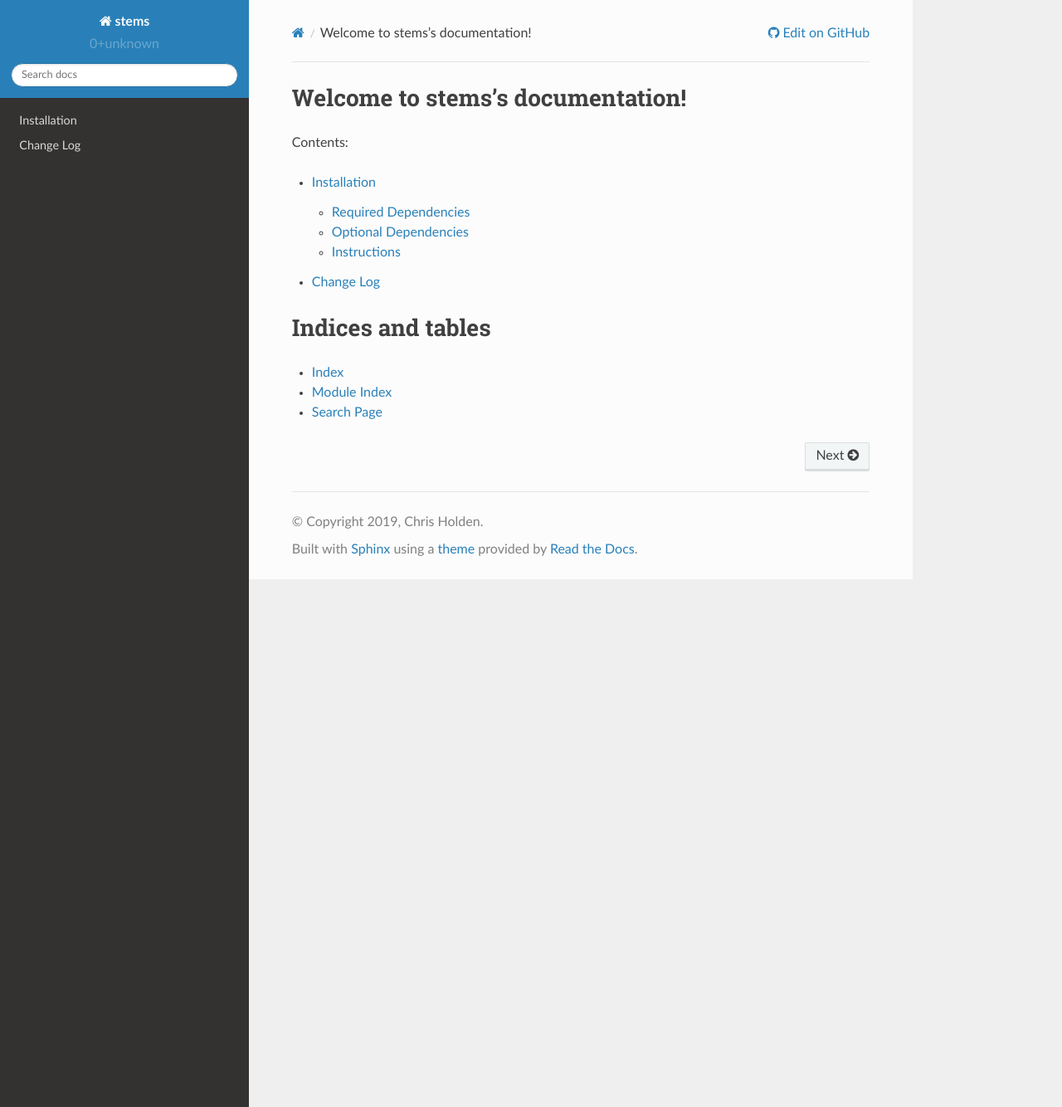
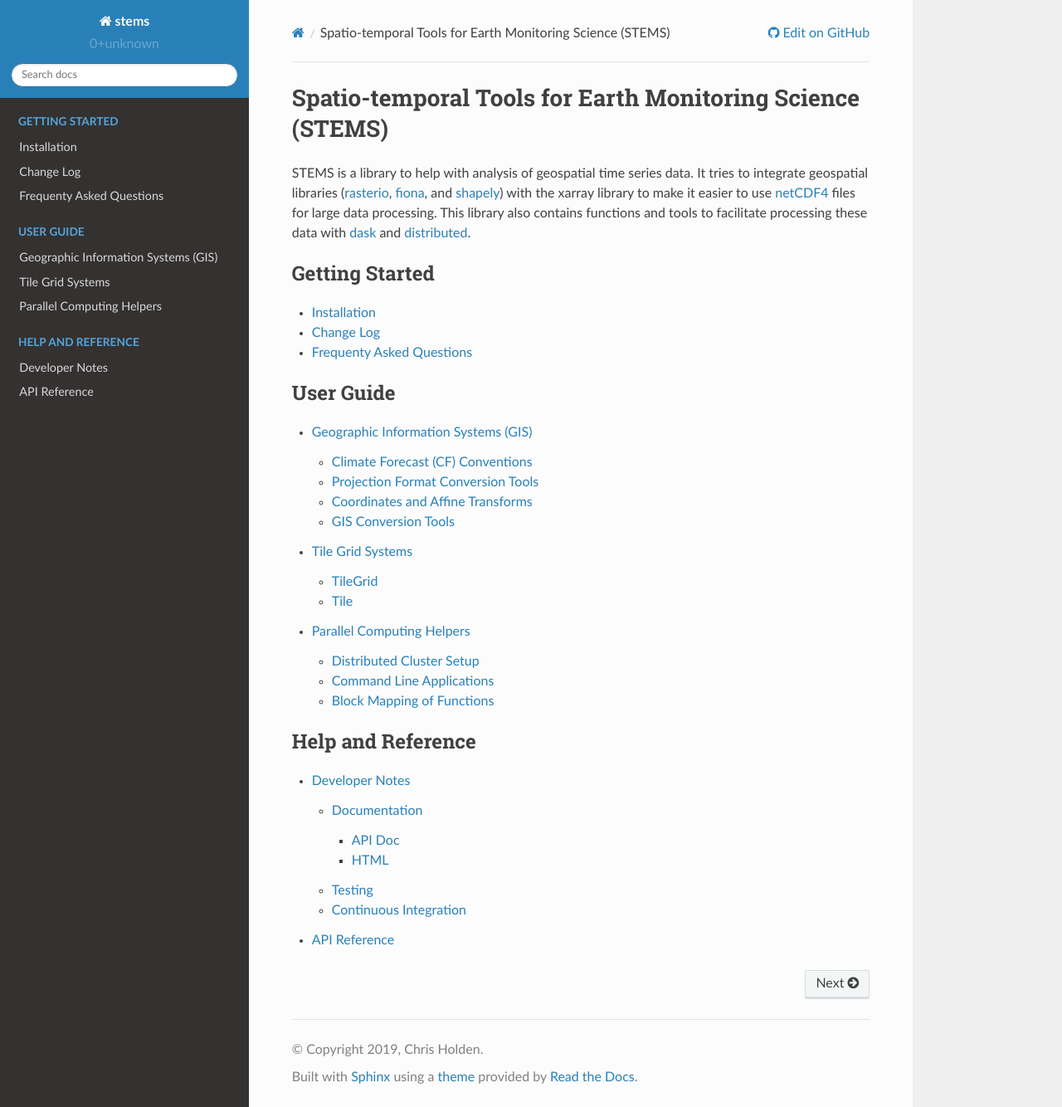
Before and after one commit to ceholden/stems, a Sphinx documentation site: the page built from docs/source/index.rst, in a window 1280 px wide and 1334 px high. Shown: the whole window at 83% size. Built offline with Sphinx 7.4.7 and the Read the Docs theme 2.0.0, drawn with Linux system fonts in a browser that asks for light colours.

Commit message:
Add afternoon work on docs

```diff
--- /dev/null
+++ b/docs/source/api.rst
@@ -0,0 +1,9 @@
+.. _api:
+
+=============
+API Reference
+=============
+
+* :ref:`genindex`
+* :ref:`modindex`
+* :ref:`search`
--- a/docs/source/conf.py
+++ b/docs/source/conf.py
@@ -40,7 +40,32 @@ import stems
 
 # Add any Sphinx extension module names here, as strings. They can be
 # extensions coming with Sphinx (named 'sphinx.ext.*') or your custom ones.
-extensions = ['sphinx.ext.autodoc', 'sphinx.ext.viewcode']
+extensions = [
+    'sphinx.ext.autodoc',
+    'sphinx.ext.autosummary',
+    'sphinx.ext.intersphinx',
+    'sphinx.ext.mathjax',
+    'sphinx.ext.napoleon',
+    'sphinx.ext.todo',
+    'sphinx.ext.viewcode',
+]
+
+# Mapping to other project docs so we can link to classes, functions, etc
+_py_version = f'{sys.version_info.major}.{sys.version_info.minor}'
+intersphinx_mapping = {
+    'python': (f'https://docs.python.org/{_py_version}/', None),
+    'numpy': ('http://docs.scipy.org/doc/numpy/', None),
+    'np': ('http://docs.scipy.org/doc/numpy/', None),
+    'pandas': ('http://pandas.pydata.org/pandas-docs/stable/', None),
+    'pd': ('http://pandas.pydata.org/pandas-docs/stable/', None),
+    'xarray': ('http://xarray.pydata.org/en/stable/', None),
+    'xr': ('http://xarray.pydata.org/en/stable/', None),
+    'dask': ('http://docs.dask.org/en/latest/', None),
+    'fiona': ('https://fiona.readthedocs.io/en/latest/', None),
+    'rasterio': ('https://rasterio.readthedocs.io/en/latest/', None),
+    'shapely': ('https://shapely.readthedocs.io/en/latest/', None),
+    'sklearn': ('http://scikit-learn.org/stable', None),
+}
 
 # Add any paths that contain templates here, relative to this directory.
 templates_path = ['_templates']
--- /dev/null
+++ b/docs/source/dev.rst
@@ -0,0 +1,71 @@
+.. _dev:
+
+===============
+Developer Notes
+===============
+
+Documentation
+=============
+
+We use Sphinx to generate documentation. Docstrings will be parsed using
+the Napoleon Sphinx extension and should follow the `NumPy style`_ shown in
+Napoleon's docs, which is based on the full `Numpy Style Guide`_. This is
+the same style used by `scikit-learn`_ and xarray_, for example.
+
+
+API Doc
+-------
+
+When adding new modules, update the API docs for the new code:
+
+.. code-block:: console
+
+   cd docs/
+   sphinx-apidoc -f -e -o source/stems ../stems
+
+HTML
+----
+
+The build process for HTML can be run using ``make``:
+
+.. code-block:: console
+
+   cd docs/
+   make html
+
+The output HTML files will be put in ``docs/build/html/``.
+
+Testing
+=======
+
+We use pytest_ to run our unit and integration tests, and rely on the
+following plugins:
+
+- pytest-cov
+- pytest-lazy-fixture
+- pytest-runner
+
+See pytest's documentation for full details on how to run it, but one example
+of how to run tests might be:
+
+.. code-block:: console
+
+   py.test -r stems/ --cov=stems/ --cov-report=term
+
+
+This command will run the tests, measure the test coverage against the lines of
+code in the stems package, and report the coverage summary statistics to
+the terminal.
+
+Continuous Integration
+======================
+
+We use `Travis CI`_ for continuous integration testing.
+
+
+.. _xarray: http://xarray.pydata.org
+.. _scikit-learn: https://scikit-learn.org
+.. _Numpy Style Guide: https://github.com/numpy/numpy/blob/master/doc/HOWTO_DOCUMENT.rst.txt
+.. _Numpy Style: https://sphinxcontrib-napoleon.readthedocs.io/en/latest/index.html
+.. _pytest: https://docs.pytest.org
+.. _Travis CI: https://docs.travis-ci.com/
--- /dev/null
+++ b/docs/source/faq.rst
@@ -0,0 +1,5 @@
+.. _faq:
+
+=========================
+Frequenty Asked Questions
+=========================
--- /dev/null
+++ b/docs/source/gis.rst
@@ -0,0 +1,13 @@
+.. _gis:
+
+Geographic Information Systems (GIS)
+====================================
+
+GIS utilities
+
+.. toctree::
+
+   gis_conventions
+   gis_projections
+   gis_coords
+   gis_convert
--- /dev/null
+++ b/docs/source/gis_conventions.rst
@@ -0,0 +1,12 @@
+.. _gis_conventions:
+
+Climate Forecast (CF) Conventions
+=================================
+
+.. currentmodule:: stems.gis.conventions
+
+.. autosummary::
+   :toctree: generated/
+
+   create_grid_mapping
+   create_coordinates
--- /dev/null
+++ b/docs/source/gis_grids.rst
@@ -0,0 +1,86 @@
+.. _gis_grids:
+
+=================
+Tile Grid Systems
+=================
+
+
+.. currentmodule:: stems.gis.grids
+
+
+TileGrid
+========
+
+.. autosummary::
+
+   TileGrid
+   load_grids
+
+Attributes
+----------
+
+.. autosummary::
+
+   TileGrid.ul
+   TileGrid.crs
+   TileGrid.res
+   TileGrid.size
+   TileGrid.limits
+   TileGrid.name
+   TileGrid.rows
+   TileGrid.cols
+   TileGrid.nrow
+   TileGrid.ncol
+   TileGrid.transform
+
+Geometry Tools
+--------------
+
+Methods for finding :py:class:`Tile`\s that intersect with your geospatial data.
+
+.. autosummary::
+
+   TileGrid.point_to_tile
+   TileGrid.bounds_to_tiles
+   TileGrid.roi_to_tiles
+
+Export
+------
+
+.. autosummary::
+
+    TileGrid.to_dict
+    TileGrid.from_dict
+    TileGrid.geojson
+
+
+Dictionary Interface
+--------------------
+
+You can grab :py:class:`Tile` from the :py:class:`TileGrid` by
+indexing the row and column (or vertical, horizontal) as you would a ``dict``.
+
+.. autosummary::
+
+   TileGrid.__getitem__
+   TileGrid.__len__
+   TileGrid.__iter__
+
+Tile
+====
+
+.. autosummary::
+
+    Tile.index
+    Tile.crs
+    Tile.bounds
+    Tile.res
+    Tile.size
+    Tile.vertical
+    Tile.horizontal
+    Tile.transform
+    Tile.bbox
+    Tile.width
+    Tile.height
+    Tile.coords
+    Tile.geojson
--- /dev/null
+++ b/docs/source/gis_projections.rst
@@ -0,0 +1,8 @@
+.. _gis_projections:
+
+
+Projection Format Conversion Tools
+==================================
+
+.. automodule:: stems.gis.projections
+   :members:
--- a/docs/source/history.rst
+++ b/docs/source/history.rst
@@ -1 +1,3 @@
+.. _history:
+
 .. include:: ../../CHANGELOG.rst
--- a/docs/source/index.rst
+++ b/docs/source/index.rst
@@ -1,17 +1,42 @@
-Welcome to stems's documentation!
-======================================
+.. _index:
 
-Contents:
+Spatio-temporal Tools for Earth Monitoring Science (STEMS)
+==========================================================
+
+STEMS is a library to help with analysis of geospatial time series data. It
+tries to integrate geospatial libraries (rasterio_, fiona_, and
+shapely_) with the xarray library to make it easier to use netCDF4_
+files for large data processing. This library also contains functions and tools
+to facilitate processing these data with dask_ and distributed_.
+
+
+.. toctree::
+   :maxdepth: 1
+   :caption: Getting Started
+
+   install
+   history
+   faq
 
 .. toctree::
    :maxdepth: 2
+   :caption: User Guide
 
-   install
-   history
+   gis
+   gis_grids
+   parallel
 
-Indices and tables
-==================
 
-* :ref:`genindex`
-* :ref:`modindex`
-* :ref:`search`
+.. toctree::
+   :caption: Help and Reference
+
+   dev
+   api
+
+.. _rasterio: https://rasterio.readthedocs.io
+.. _fiona: https://fiona.readthedocs.io/
+.. _shapely: https://shapely.readthedocs.io/
+.. _xarray: http://xarray.pydata.org
+.. _dask: http://docs.dask.org/en/latest/
+.. _distributed: http://distributed.dask.org/en/latest/
+.. _netCDF4: http://unidata.github.io/netcdf4-python/
--- a/docs/source/install.rst
+++ b/docs/source/install.rst
@@ -83,6 +83,7 @@ the ``ci/`` directory (we use these for our continuous integration tests):
 With the conda environment created, you can activate it as follows:
 
 .. code-block:: console
+
    $ conda activate stems
 
 You should now be ready to install stems.
--- /dev/null
+++ b/docs/source/parallel.rst
@@ -0,0 +1,66 @@
+.. _parallel:
+
+
+Parallel Computing Helpers
+==========================
+
+The stems project has tries to help facilitate running geospatial time series
+analysis in parallel using dask_ and `dask.distributed`_.
+
+
+Distributed Cluster Setup
+-------------------------
+
+This package contains a few functions that help create and shutdown
+:py:class:`distributed.LocalCluster`
+
+.. autofunction:: stems.executor.setup_executor
+.. autofunction:: stems.executor.executor_info
+
+Command Line Applications
+-------------------------
+
+When building command line applications, you can use some of the Click_-based
+callbacks and program arguments or options.
+
+.. autodata:: stems.cli.options.opt_nprocs
+.. autodata:: stems.cli.options.opt_nprocs
+.. autodata:: stems.cli.options.opt_nprocs
+.. autofunction:: stems.cli.options.cb_executor
+.. autofunction:: stems.cli.options.close_scheduler
+
+
+Block Mapping of Functions
+--------------------------
+
+The :py:mod:`stems.parallel` module contains functions that help you run
+functions on chunks of data.
+
+The functions, :py:func:`stems.parallel.iter_chunks` and
+:py:func:`stems.parallel.iter_noncore_chunks` assist you in iterating across
+blocks of data by yielding array dimension slices.
+
+.. autofunction:: stems.parallel.iter_chunks
+.. autofunction:: stems.parallel.iter_noncore_chunks
+
+You can nest these to run an inner function on each pixel within a block on a
+worker (e.g., ``chunksize=1`` for each dimension), and process many blocks in
+parallel using the slices (e.g., ``chunksize=100`` in x/y) you calculate using
+the same :py:func:`stems.parallel.iter_chunks` function.
+
+Sometimes you want to run a function across some arbitrary dimensions and
+collect the results in a single list. One common example is running the CCDC
+algorithm on pixels from an image (``dims=('band', 'time', 'y', 'x', )``) or
+from a list of samples (``dims=('band', 'time', 'sample_id', )``) and
+collecting all the segments estimated into a single dimension array
+(``dims=('segment_id', )``).
+
+The function :py:func:`stems.parallel.map_collect_1d` is designed to help with
+this task:
+
+.. autofunction:: stems.parallel.map_collect_1d
+
+
+.. _dask: http://docs.dask.org/en/latest/
+.. _dask.distributed: http://distributed.dask.org/en/latest/
+.. _Click: https://click.palletsprojects.com/en/7.x/
```
Also changed, not shown: docs/source/gis_convert.rst (added, +14 -0 lines), docs/source/gis_coords.rst (added, +16 -0 lines), 1 other file.
